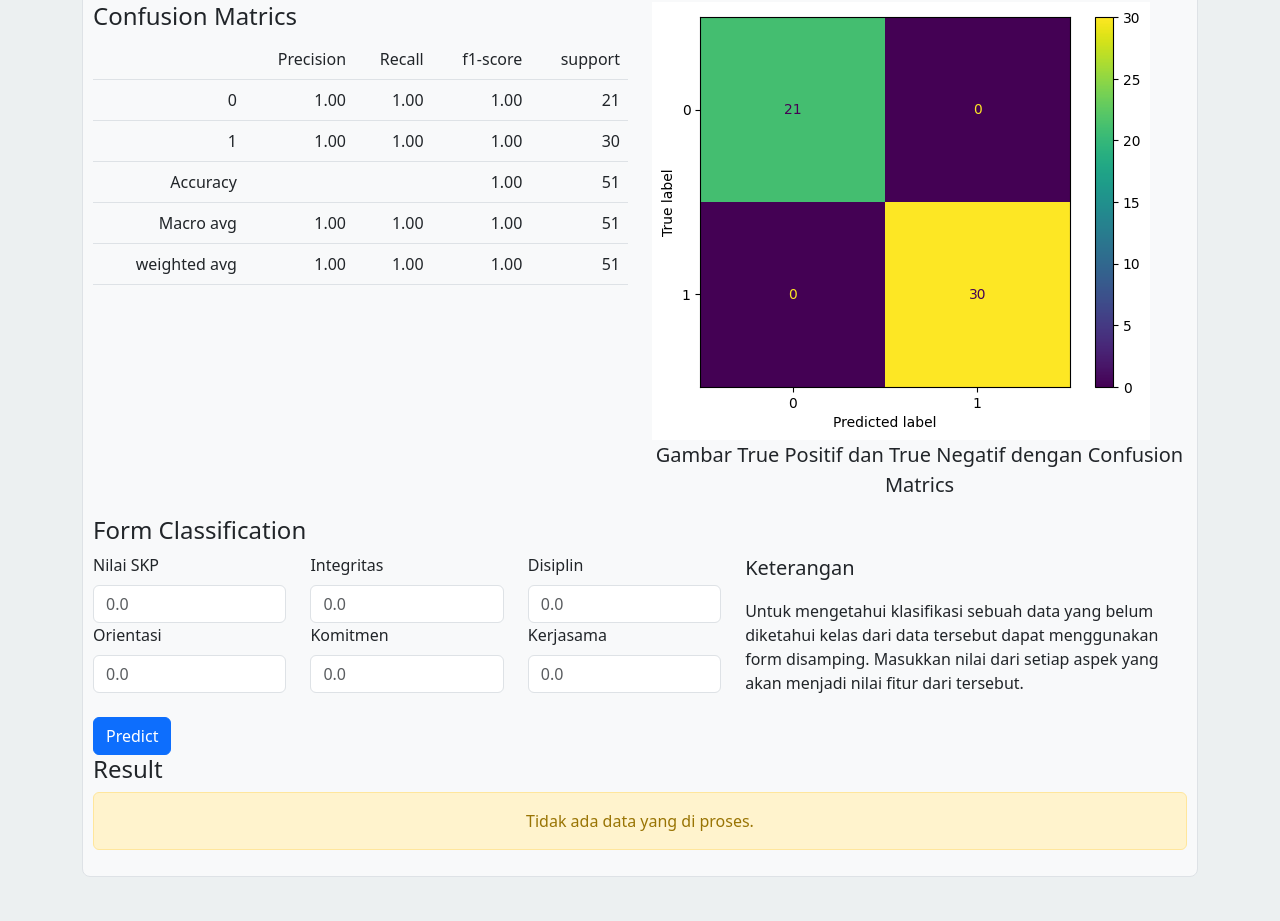
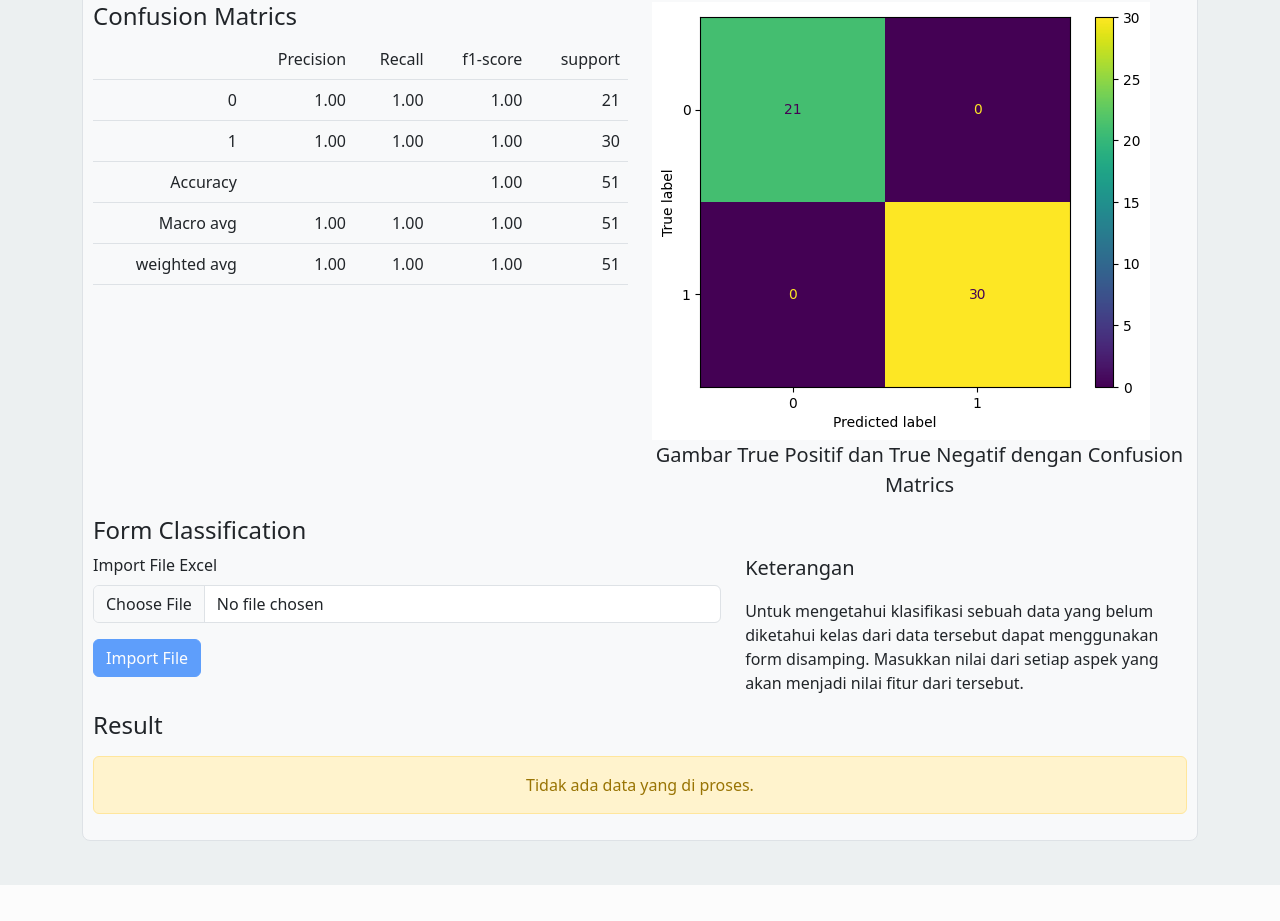
Before and after one commit to junanda/aplikasi-GQ, a Flask app: page /predict/ in a window 1280 px wide. Shown: the part 622-1543 px from the top of the page. After the commit the page ends 1507 px from the top, so only its background shows below. Run offline with Flask 2, Linux system fonts and the light colour scheme; the visitor is signed in with stand-in values (Sample User, id 1); tables that the repository leaves empty hold one stand-in row (values such as "Sample post"); parts of the project's set-up code (start-up, migrations or seed data) failed here and were passed over; some libraries are stand-ins or nearby versions.

Commit message:
feat:upload file classification

```diff
--- a/src/blueprint/pred_engine.py
+++ b/src/blueprint/pred_engine.py
@@ -1,4 +1,4 @@
-from flask import Blueprint, render_template, request
+from flask import Blueprint, render_template, request, json, jsonify
 from ..tools import authentication
 from ..main import db
 from ..main import model_knn
@@ -49,5 +49,19 @@ def index():
         data_train=train,
         data_test=test
         )
+
 # predict classification
+@predict.route('/load-file', methods=['POST'])
+def readFileExcel():
+    response = any
+    file = request.files['file']
+    data = pd.read_excel(file)
+    data_ex = data.to_json(orient="records")
+    parsed = json.loads(data_ex)
+    print(parsed[1:])
+    response = jsonify({"message": "success", "data": parsed})
+    response.status_code = 200
+
+    return response
+
 # show class predict
--- a/src/templates/classification_view.html
+++ b/src/templates/classification_view.html
@@ -106,42 +106,11 @@
         <div class="row mt-20">
             <h4>Form Classification</h4>
             <div class="col-7">
-                <form action="{{request.path }}" method="post">
-                    <div class="row align-items-start">
-                        <div class="col-4">
-                            <div>
-                                <label for="nilai skp" class="form-label">Nilai SKP</label>
-                                <input type="number" step=any class="form-control" id="nilai_skp" name="nilai_skp" placeholder="0.0" required>
-                            </div>
-                            <div>
-                                <label for="nilai orientasi" class="form-label">Orientasi</label>
-                                <input type="number" step=any class="form-control" id="orientasi" name="orientasi" placeholder="0.0" required>
-                            </div>
-                        </div>
-                        <div class="col-4">
-                            <div>
-                                <label for="nilai integritas" class="form-label">Integritas</label>
-                                <input type="number" step=any class="form-control" id="integritas" name="integritas" placeholder="0.0" required>
-                            </div>
-                            <div>
-                                <label for="nilai komitmen" class="form-label">Komitmen</label>
-                                <input type="number" step=any class="form-control" id="komitmen" name="komitmen" placeholder="0.0" required>
-                            </div>
-                        </div>
-                        <div class="col-4">
-                            <div>
-                                <label for="nilai disiplin" class="form-label">Disiplin</label>
-                                <input type="number" step=any class="form-control" id="disiplin" name="disiplin" placeholder="0.0" required>
-                            </div>
-                            <div>
-                                <label for="nilai kerjasama" class="form-label">Kerjasama</label>
-                                <input type="number" step=any class="form-control" id="kerjasama" name="kerjasama" placeholder="0.0" required>
-                            </div>
-                        </div>
-                    </div>
-                    <br/>
-                    <button type="submit" class="btn btn-primary">Predict</button>
-                </form>
+                <div class="mb-3">
+                    <label for="formFile" class="form-label">Import File Excel</label>
+                    <input class="form-control" type="file" id="excelFile" name="excelFile" accept="application/vnd.openxmlformats-officedocument.spreadsheetml.sheet, application/vnd.ms-excel" required>
+                </div>
+                <button class="btn btn-primary" id="load" disabled="true">Import File</button>
             </div>
             <div class="col-5">
                 <p class="lead">Keterangan</p>
@@ -149,6 +118,7 @@
             </div>
             <div class="col-12">
                 <h4>Result</h4>
+                <p id="msg"></p>
                 {% if predict%}
                     <p class="alert alert-primary text-center">
                         Prediksi class dari data adalah : <b>{{predict}}</b>
@@ -162,3 +132,41 @@
         </div>
     </div>
 {% endblock body %}
+
+{% block js %}
+<script type="text/javascript">
+    let urlit = "{{request.path}}";
+
+    $("#excelFile").change(function(){
+        $("#load").prop("disabled", false);
+    })
+
+    $("#load").on("click", function(){
+        var form_data = new FormData();
+        form_data.append('file',$("#excelFile").prop('files')[0])
+        $.ajax({
+            url:`${urlit}load-file`,
+            dataType: 'json',
+            contentType: false,
+            processData: false,
+            data: form_data,
+            type: 'post',
+            success: function(response){
+                $("#msg").html("");
+                $.each(response, function(key, data){
+                    if(key !== 'message'){
+                        $("#msg").append(key + ' -> ' + data + '<br/>');
+                    }else{
+                        $("#msg").append(data +'<br/>');
+                    }
+                })
+                $("#excelFile").val("")
+                $("#load").prop("disabled", true);
+            },
+            error: function(response) {
+                $("#msg").html(response.message);
+            }
+        })
+    })
+</script>
+{% endblock %}
```
